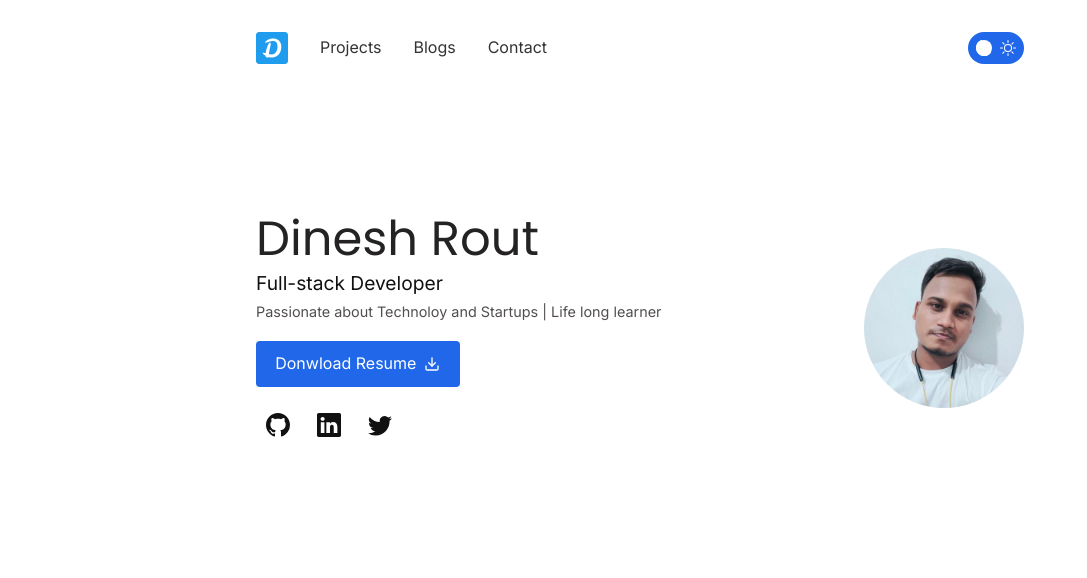
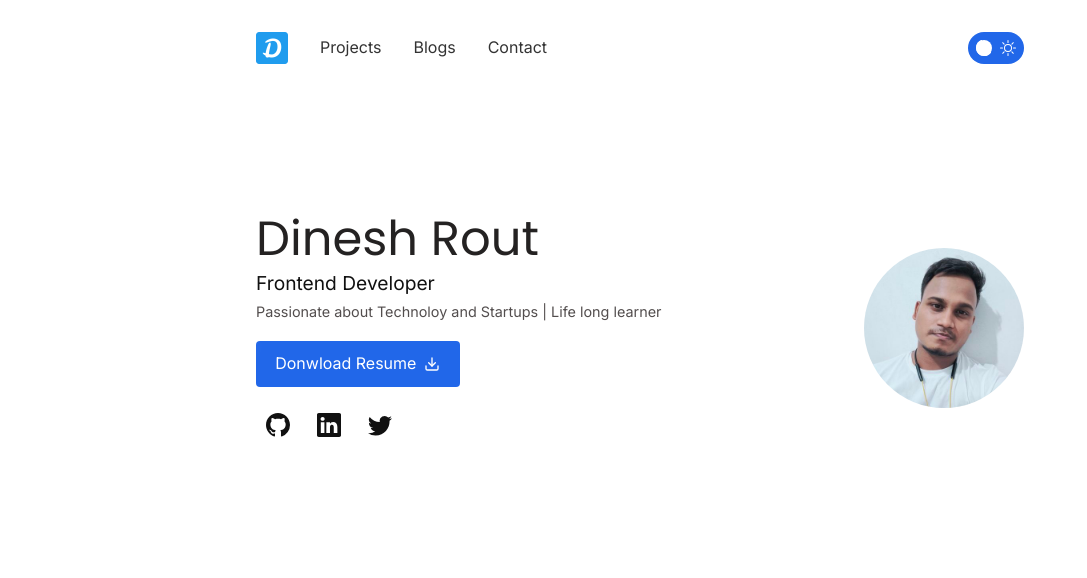
Before and after one commit to DineshRout779/my-portfolio, a React (Create React App) app: page / in a window 1280 px wide. Shown: the top 578 px of the page, without its empty margins (0-1087 px from the left). Built offline with nearby package versions, Linux system fonts and the light colour scheme; no server answers.

Commit message:
Intro Update: updated resume

```diff
--- a/src/components/Intro.jsx
+++ b/src/components/Intro.jsx
@@ -1,33 +1,28 @@
 import styled from 'styled-components';
+import { motion } from 'framer-motion';
 import { Container, HighlightedLink } from '../styles/globalStyles';
-import { gsap } from 'gsap';
-import { useRef } from 'react';
-import { useEffect } from 'react';
 import me from '../assets/me.jpg';
-import resume from '../assets/dinesh_resume.pdf';
+import resume from '../assets/DineshRout_resume.pdf';
 import { FiDownload } from 'react-icons/fi';
 import { BsGithub, BsLinkedin, BsTwitter } from 'react-icons/bs';
 
 const Intro = () => {
-  const wrapperRef = useRef();
-
-  useEffect(() => {
-    gsap.fromTo(
-      wrapperRef.current,
-      { y: 200, opacity: 0 },
-      { y: 0, opacity: 1, duration: 0.8 }
-    );
-  }, []);
-
   return (
     <Container>
-      <Wrapper ref={wrapperRef}>
+      <motion.div
+        initial={{ opacity: 0, y: 300 }}
+        animate={{ opacity: 1, y: 0 }}
+        transition={{ duration: 0.5 }}
+      >
+        <Wrapper>
           <MyImg src={me} alt='Dinesh Rout' loading='lazy' />
           <Description>
             <Heading>Dinesh Rout</Heading>
-          <Title>Full-stack Developer</Title>
-          <Bio>Passionate about Technoloy and Startups | Life long learner</Bio>
-          <HighlightedLink href={resume} download='Dinesh_resume'>
+            <Title>Frontend Developer</Title>
+            <Bio>
+              Passionate about Technoloy and Startups | Life long learner
+            </Bio>
+            <HighlightedLink href={resume} target='_blank'>
               Donwload Resume <FiDownload />
             </HighlightedLink>
             <IconsWrapper>
@@ -46,6 +41,7 @@ const Intro = () => {
             </IconsWrapper>
           </Description>
         </Wrapper>
+      </motion.div>
     </Container>
   );
 };
```
Also changed, not shown: 2 other files (tests, documents, lock files or other folders). Lines whose indentation alone changed are shown as unchanged.
